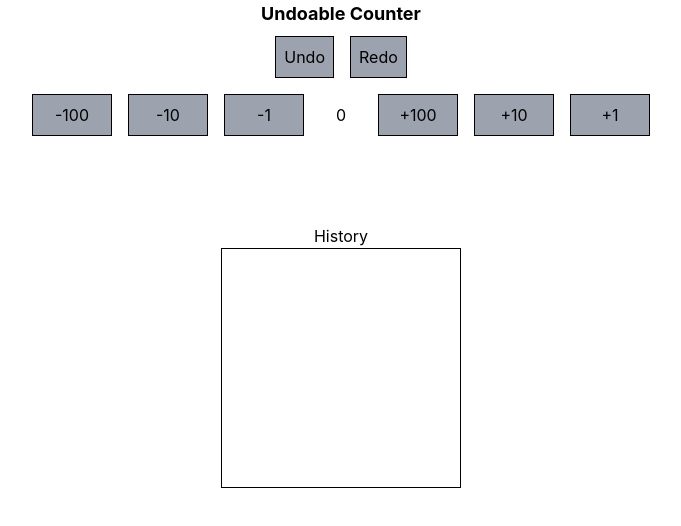
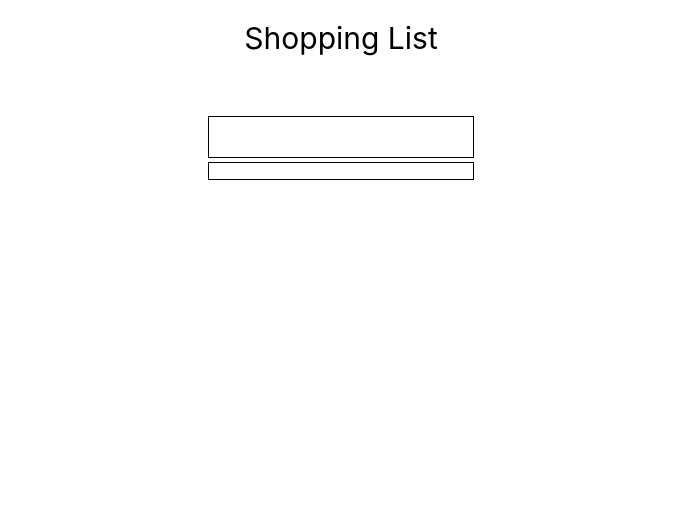
Before and after one commit to Krishan303/react-practice, a React (Create React App) app: page / in a window 1280 px wide. Shown: the top 526 px of the page, without its empty margins (299-980 px from the left). Built offline with nearby package versions, Linux system fonts and the light colour scheme.

Commit message:
Shopping component code added

```diff
--- a/src/App.js
+++ b/src/App.js
@@ -1,11 +1,13 @@
 
 import './App.css';
+import ShoppingComp from './shoppingList.js/ShoppingComp';
 import Counter from './undoableCounter.js/Counter';
 
 function App() {
   return (
     <div className="App">
-    <Counter/>
+    {/* <Counter/> */}
+    <ShoppingComp/>
     </div>
   );
 }
--- /dev/null
+++ b/src/shoppingList.js/ShoppingComp.js
@@ -0,0 +1,77 @@
+import React, { useEffect, useState } from "react";
+
+const ShoppingComp = () => {
+  const [input, setInput] = useState("");
+  const [apiResponse, setResponse] = useState([]);
+  const [isTick, setIsTick] = useState({});
+
+  const handleTickClick = (list) => {
+    setIsTick((prev) => ({
+      ...prev,
+      [list]: !prev[list],
+    }));
+    console.log(isTick);
+  };
+
+  const handleCrossClick = (list) => {
+    const copyResponse = [...apiResponse];
+    const newResponse = copyResponse.filter((response) => response !== list);
+    setResponse(newResponse);
+  };
+
+  const handleTextChange = (e) => {
+    const entertedText = e.target.value;
+    if (entertedText.length > 1) {
+      setInput(entertedText);
+    }
+    if(entertedText===""){
+        setResponse([])
+        setInput("")
+    }
+  };
+
+  useEffect(() => {
+    if(input){
+    const timer = setTimeout(async() => {
+      try {
+        const response = await fetch(
+          `https://api.frontendeval.com/fake/food/${input}`
+        );
+        const jsonData = await response.json();
+        setResponse(jsonData);
+      } catch (error) {
+        console.error("Error fetching data:", error);
+      }
+    },200)
+
+    return () => clearTimeout(timer)
+  }}, [input]);
+
+  return (
+    <div className="flex flex-col justify-center items-center">
+      <h1 className="text-3xl my-5">Shopping List</h1>
+      <div>
+        <input
+          type="text"
+          className="p-2 border border-black mt-10 mb-1"
+          onChange={(e) => handleTextChange(e)}
+        />
+        <div className="border border-black p-2 flex flex-col">
+          {apiResponse.map((list) => {
+            return (
+              <div className="flex justify-between">
+                <div onClick={() => handleTickClick(list)}>✅</div>
+                <div className={`${!isTick[list] ? "" : "line-through"}`}>
+                  {list}
+                </div>
+                <div onClick={() => handleCrossClick(list)}>❌</div>
+              </div>
+            );
+          })}
+        </div>
+      </div>
+    </div>
+  );
+};
+
+export default ShoppingComp;
```
